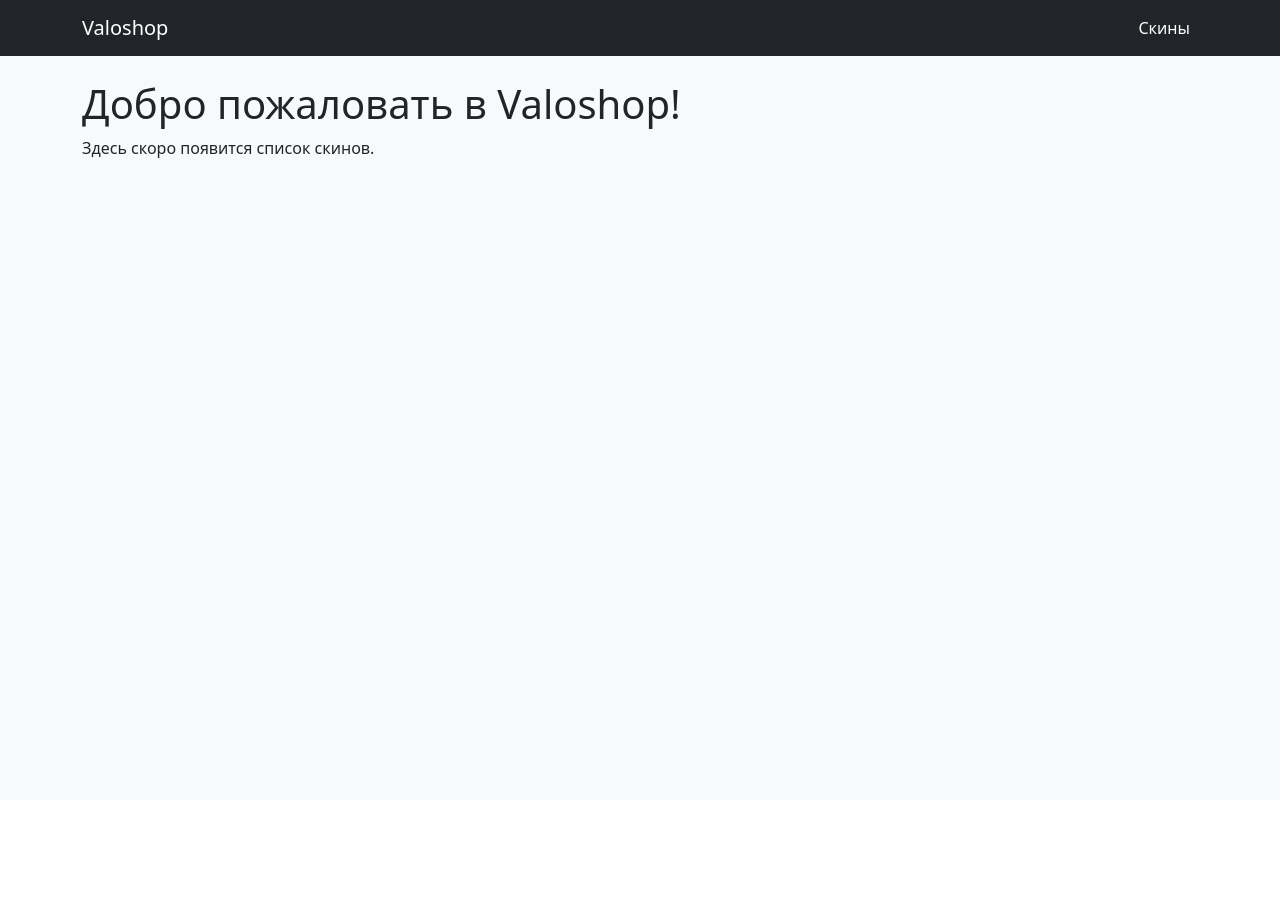
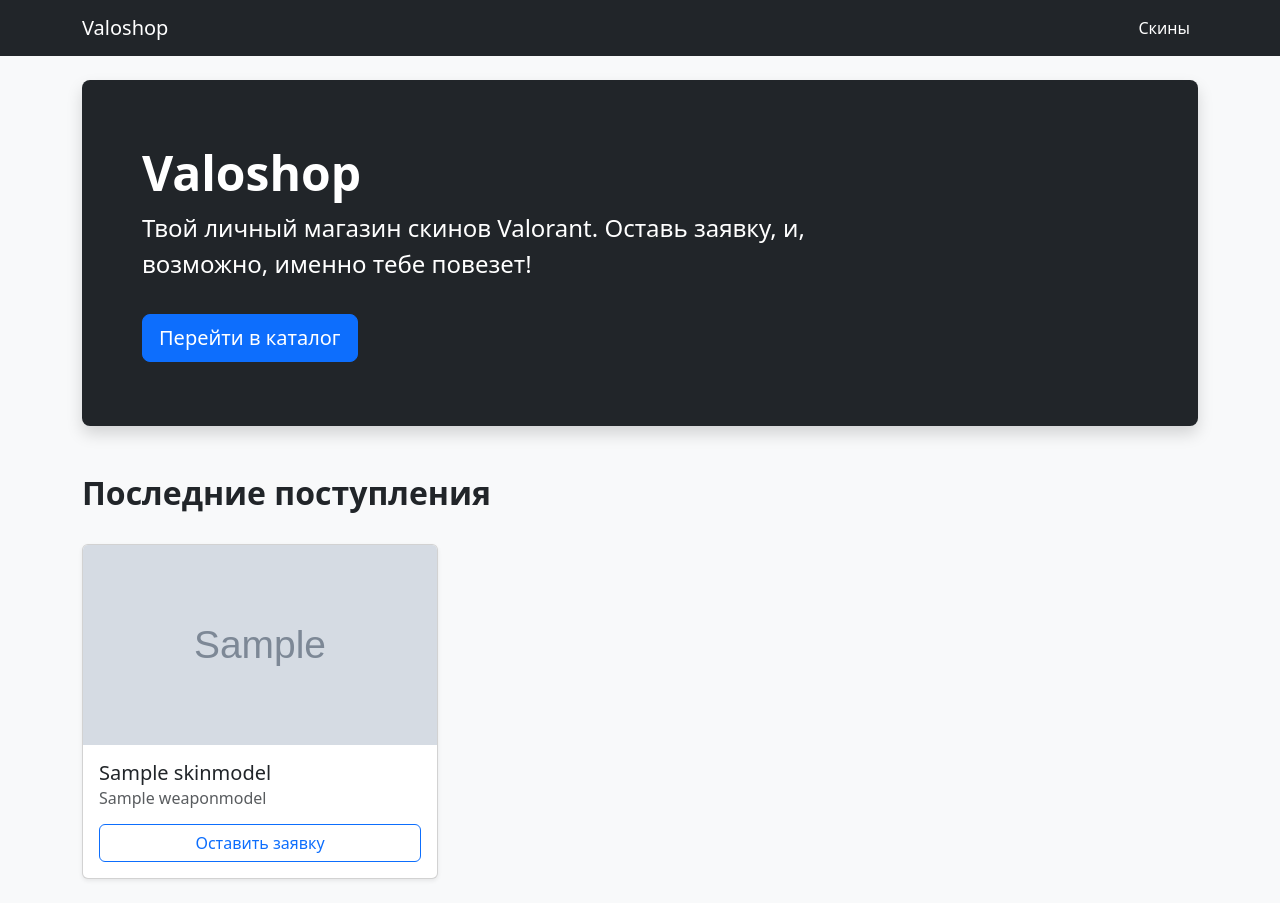
Before and after one commit to jaferkoi/valshop, a Django app: page / in a window 1280 px wide. Before the commit the page ends 158 px from the top, so only its background shows below. Run offline with Django 5.2, Linux system fonts and the light colour scheme; tables that the repository leaves empty hold one stand-in row (values such as "Sample post"); grey boxes marked "Sample" are stand-in pictures.

Commit message:
feat: homepage update

```diff
--- a/homepage/urls.py
+++ b/homepage/urls.py
@@ -1,8 +1,8 @@
 from django.urls import path
-from . import views
+from homepage import views
 
 app_name = 'homepage'
 
 urlpatterns = [
-    path('', views.home, name='home'),
+    path('', views.HomeView.as_view(), name='home'),
 ]
--- a/homepage/views.py
+++ b/homepage/views.py
@@ -1,5 +1,12 @@
-from django.shortcuts import render
+from django.views.generic import ListView
+
+from catalog.models import SkinModel
 
 
-def home(request):
-    return render(request, 'homepage/index.html')
+class HomeView(ListView):
+    model = SkinModel
+    template_name = "homepage/index.html"
+    context_object_name = "skins"
+
+    def get_queryset(self):
+        return super().get_queryset().filter(is_published=True).select_related("weapon").order_by("-created_at")[:3]
--- a/templates/catalog/skin_detail.html
+++ b/templates/catalog/skin_detail.html
@@ -15,9 +15,6 @@
             </div>
             <div class="card-body">
                 <h5 class="card-title">Оружие: {{ skin.weapon.name }}</h5>
-                <p class="card-text text-muted mt-3">
-                    Статус: {{ skin.is_published|yesno:"Опубликован,Скрыт" }}
-                </p>
             </div>
         </div>
         <div class="card shadow">
--- a/templates/homepage/index.html
+++ b/templates/homepage/index.html
@@ -1,6 +1,41 @@
 {% extends 'base.html' %}
 
 {% block content %}
-    <h1>Добро пожаловать в Valoshop!</h1>
-    <p>Здесь скоро появится список скинов.</p>
+<div class="p-5 mb-5 bg-dark text-white rounded-3 shadow">
+    <div class="container-fluid py-3">
+        <h1 class="display-5 fw-bold">Valoshop</h1>
+        <p class="col-md-8 fs-4">Твой личный магазин скинов Valorant. Оставь заявку, и, возможно, именно тебе повезет!</p>
+        <a href="{% url 'catalog:skin_list' %}" class="btn btn-primary btn-lg mt-3">Перейти в каталог</a>
+    </div>
+</div>
+<div class="d-flex justify-content-between align-items-center mb-4">
+    <h2 class="fw-bold">Последние поступления</h2>
+</div>
+
+<div class="row">
+    {% for skin in skins %}
+        <div class="col-md-4 mb-4">
+            <div class="card h-100 shadow-sm">
+
+                {% if skin.image %}
+                    <img src="{{ skin.image.url }}" class="card-img-top" alt="{{ skin.name }}" style="height: 200px; object-fit: cover;">
+                {% else %}
+                    <div class="bg-secondary text-white d-flex justify-content-center align-items-center" style="height: 200px;">
+                        Нет фото
+                    </div>
+                {% endif %}
+
+                <div class="card-body">
+                    <h5 class="card-title">{{ skin.name }}</h5>
+                    <h6 class="card-subtitle mb-2 text-muted">{{ skin.weapon.name }}</h6>
+                    <a href="{% url 'catalog:skin_detail' skin.slug %}" class="btn btn-outline-primary mt-2 w-100">Оставить заявку</a>
+                </div>
+            </div>
+        </div>
+    {% empty %}
+        <div class="col-12">
+            <div class="alert alert-info">Пока нет доступных скинов. Загляните позже!</div>
+        </div>
+    {% endfor %}
+</div>
 {% endblock %}
```
